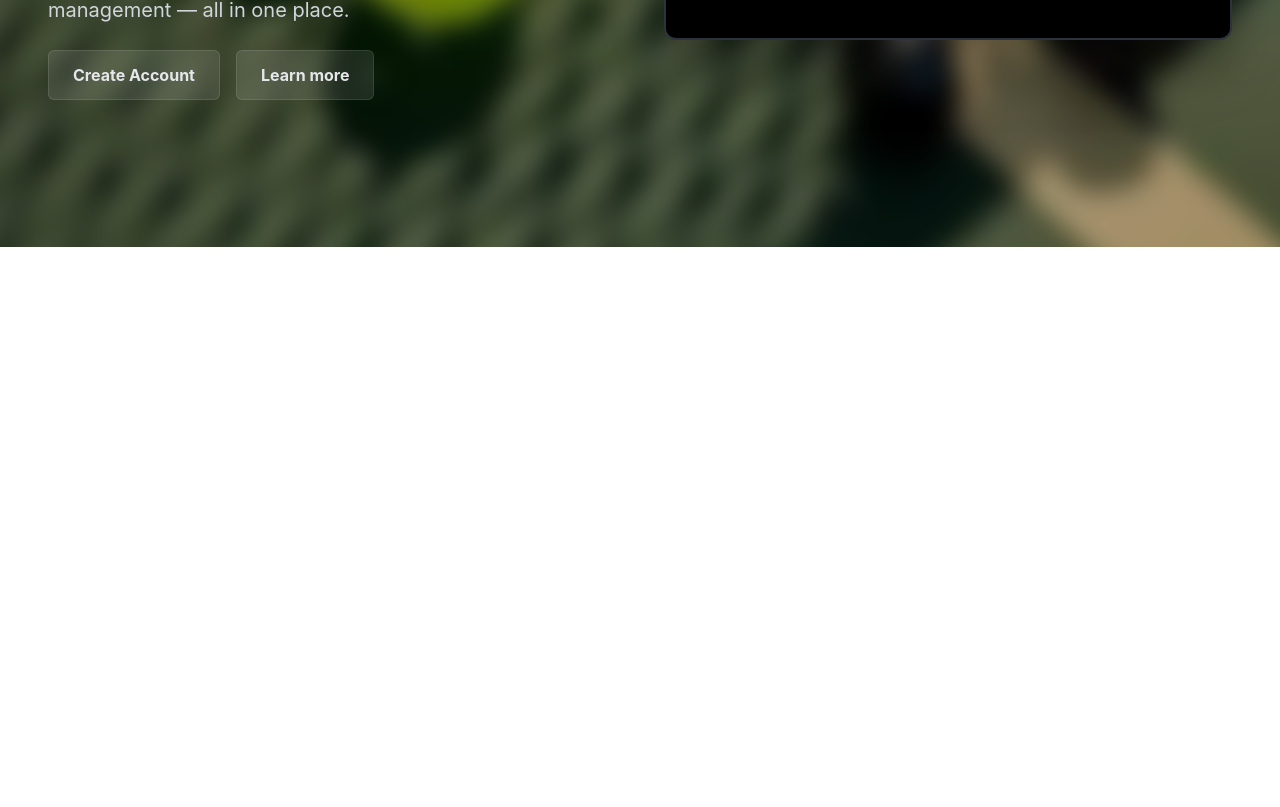
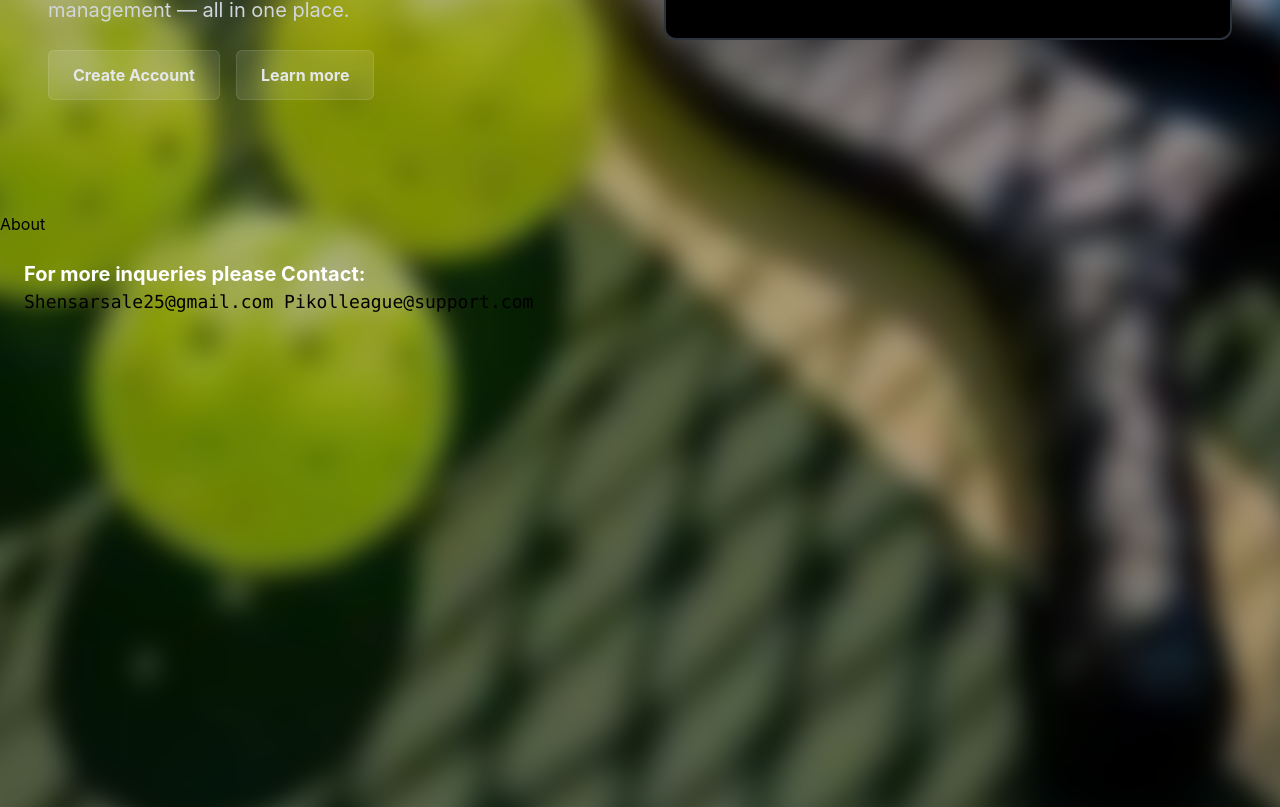
Before and after one commit to Ein-shen/Pikol, a React (Vite) app in the folder frontend/: page / in a window 1280 px wide. Shown: the part 553-1360 px from the top of the page. Before the commit the page ends 800 px from the top, so only its background shows below. Built offline with nearby package versions, Linux system fonts and the light colour scheme; grey boxes are pictures that could not be loaded.

Commit message:
added changes in the home added the two import supoort and the about

```diff
--- a/frontend/src/Home.jsx
+++ b/frontend/src/Home.jsx
@@ -1,7 +1,8 @@
 import pikolBg from './assets/pikol.jpg';
 import pikolVideo from './assets/pikol-bg.mp4';
 import { Link } from 'react-router-dom';
-
+import { About } from './user/About';
+import { Support } from './user/components/Support';
 export const Home = () => {
   return (
     <div className='min-h-screen w-full bg-[#5A9F68] relative overflow-hidden flex flex-col justify-between'>
@@ -98,9 +99,21 @@ export const Home = () => {
 
           </div>
 
+
+
+
+
+
         </div>
 
+
+
       </main>
+
+      <div className='pt-20  relative overflow-hidden '>
+            <About/>
+            <Support />
+      </div>
 
     </div>
   );
```
